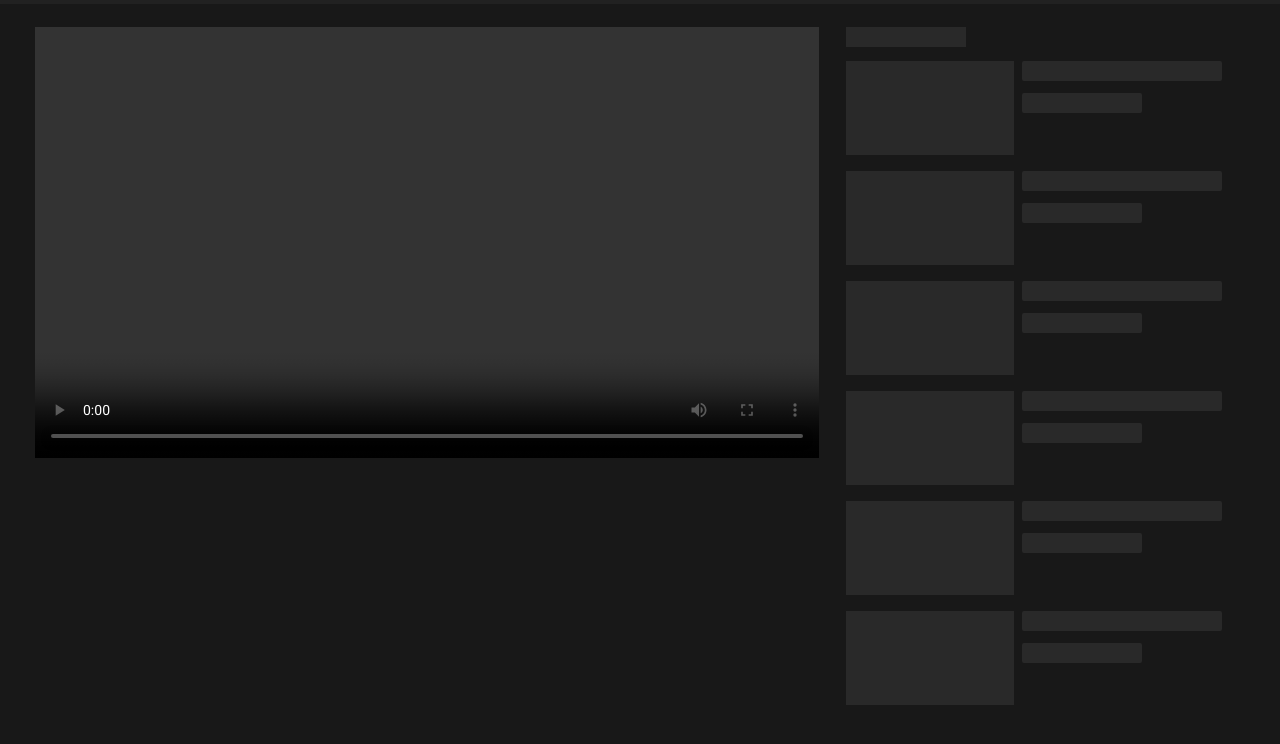
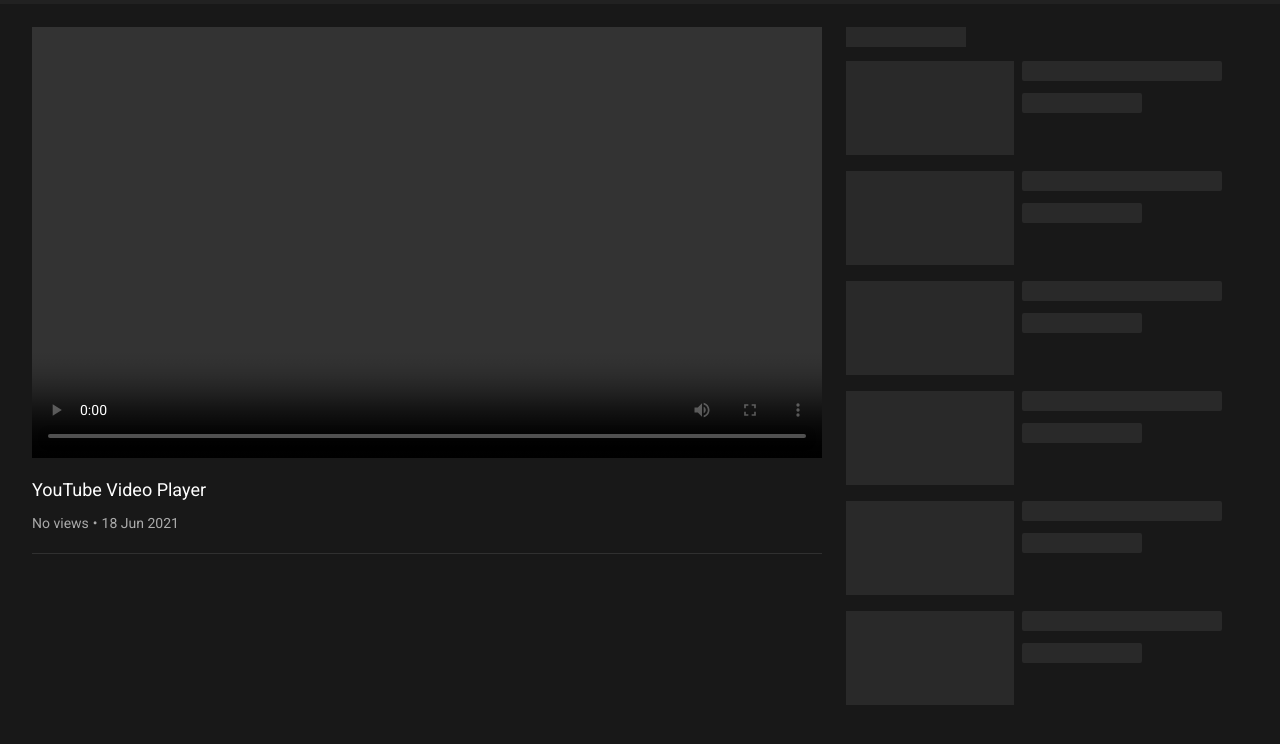
Before and after one commit to AbdulSamadMalik/youtube-player, a website built with Vite: page index.html in a window 1280 px wide. Shown: the part 52-796 px from the top of the page. Built offline with nearby package versions, Linux system fonts and the light colour scheme.

Commit message:
added skeleton for video info

```diff
--- a/index.html
+++ b/index.html
@@ -17,8 +17,9 @@
 
     <link rel="stylesheet" href="/src/css/theme.css" />
     <link rel="stylesheet" href="/src/css/style.css" />
+    <link rel="stylesheet" href="/src/css/header.css" />
     <link rel="stylesheet" href="/src/css/watch.css" />
-    <link rel="stylesheet" href="/src/css/header.css" />
+    <link rel="stylesheet" href="/src/css/videoinfo.css" />
     <link rel="stylesheet" href="/src/css/skeleton.css" />
   </head>
 
@@ -170,6 +171,7 @@
     <main id="watch-page" class="watch-page">
       <div id="columns" class="watch-page">
         <div id="primary" class="watch-page">
+          <!-- Video Player Starts -->
           <video-player id="video-player">
             <div id="player" class="video-player">
               <div id="player-container" class="video-player">
@@ -177,6 +179,19 @@
               </div>
             </div>
           </video-player>
+          <!-- Video Player Ends -->
+          <!-- Video Info Starts -->
+          <div id="video-info" class="video-info">
+            <div id="container" class="video-info">
+              <h1 id="video-title" class="video-info">YouTube Video Player</h1>
+              <div id="info-text" class="video-info">
+                <div id="count" class="video-info">No views</div>
+                <span id="dot" class="video-info">•</span>
+                <div id="video-date" class="video-info">18 Jun 2021</div>
+              </div>
+            </div>
+          </div>
+          <!-- Video Info Ends -->
         </div>
 
         <!-- Secondary Section Starts -->
--- a/src/css/style.css
+++ b/src/css/style.css
@@ -18,7 +18,6 @@
 html,
 body {
    width: 100%;
-   height: 100%;
    overflow-x: hidden;
    min-width: 200px;
 }
--- /dev/null
+++ b/src/css/videoinfo.css
@@ -0,0 +1,57 @@
+#video-info.video-info {
+   display: block;
+   width: 100%;
+}
+
+#container.video-info {
+   display: block;
+   border-bottom: 1px solid var(--yt-spec-10-percent-layer);
+   padding: 20px 0 8px;
+}
+
+#video-title.video-info {
+   display: block;
+   max-height: 4.8rem;
+   overflow: hidden;
+   font-size: 1.8rem;
+   font-weight: 400;
+   line-height: 2.4rem;
+   color: var(--primary-text-color);
+   font-family: inherit;
+}
+
+#info-text.video-info {
+   display: flex;
+   align-items: center;
+   overflow: hidden;
+   font-size: 1.4rem;
+   font-weight: 400;
+   line-height: 2.1rem;
+   letter-spacing: normal;
+   display: flex;
+   color: var(--secondary-text-color);
+   height: 43px;
+}
+
+#count.video-info {
+   color: inherit;
+   display: inline-block;
+   font-size: inherit;
+   font-weight: inherit;
+   line-height: inherit;
+   letter-spacing: normal;
+}
+
+#date.video-info {
+   color: inherit;
+   display: inline-block;
+   font-size: inherit;
+   font-weight: inherit;
+   line-height: inherit;
+   letter-spacing: normal;
+}
+
+#dot.video-info {
+   margin: 0 4px;
+   color: inherit;
+}
--- a/src/css/watch.css
+++ b/src/css/watch.css
@@ -3,9 +3,8 @@
    --min-player-width: 426px;
 }
 
-#watch-page.watch-page {
-   margin-top: 55px;
-   min-height: calc(100vh - 55px);
+body {
+   padding-top: 55px;
 }
 
 #columns.watch-page {
@@ -62,6 +61,12 @@
    padding-right: 24px;
 }
 
+@media (min-width: 1135px) {
+   html {
+      --max-player-width: 854px;
+   }
+}
+
 @media (max-width: 1016px) {
    #secondary.watch-page {
       display: none;
```
